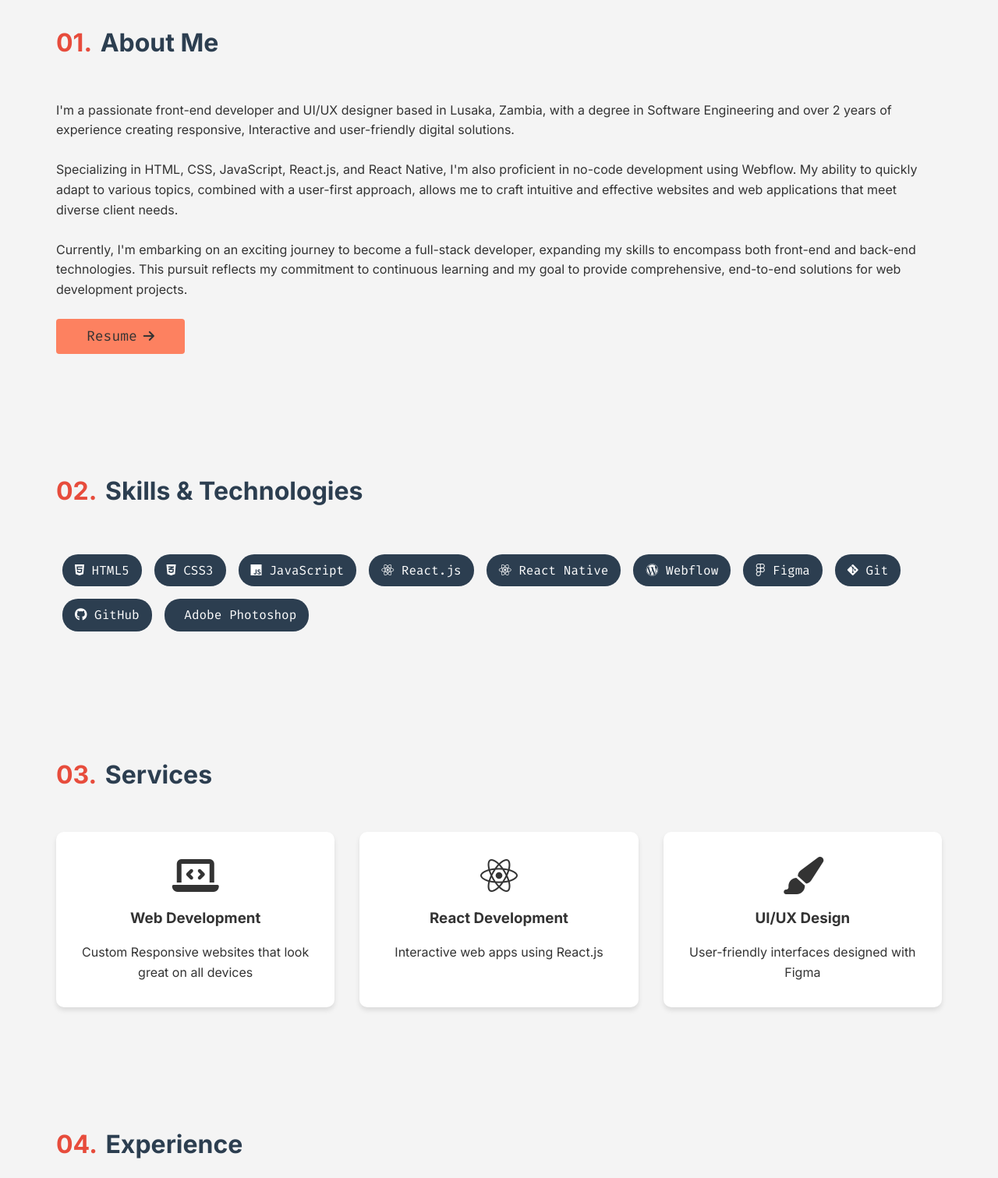
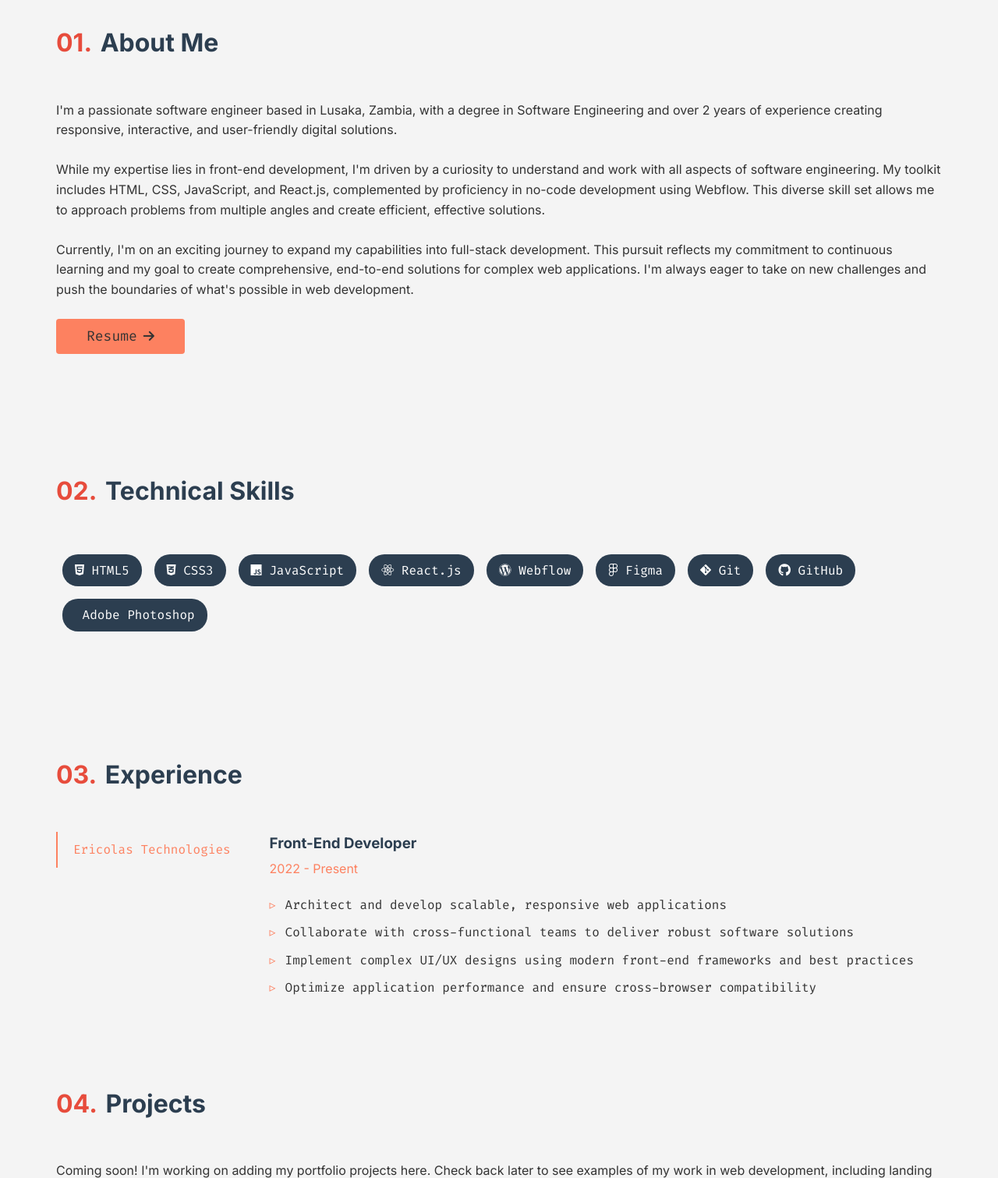
Before and after one commit to Wazanyirenda/Portfolio-website, a plain HTML site: page index.html in a window 1280 px wide. Shown: the part 660-2171 px from the top of the page at 78% size. Drawn offline with nearby package versions, Linux system fonts and the light colour scheme; some icons are missing.

Commit message:
improved content

```diff
--- a/index.html
+++ b/index.html
@@ -35,31 +35,31 @@
         <section id="home">
             <p class="intro-text">Hi, my name is</p>
             <h1 class="name">Wazama.</h1>
-            <h2 class="role-title">I build things for the web.</h2>
-            <p class="description">I design and develop eye-catching, visually appealing landing pages and websites for businesses.</p>
+            <h2 class="role-title"></h2>
+            <p class="description">Transforming caffeine into code and pixels into experiences. I craft digital solutions that are not just functional, but unforgettable.</p>
             <button class="home-btn"><a href="#contact">Contact Me <i class="fas fa-arrow-right"></i></a></button>
         </section>
 
         <section id="about">
             <h2><span class="section-number">01.</span> About Me</h2>
-            <p>I'm a passionate front-end developer and UI/UX designer based in Lusaka, Zambia, with a degree in Software Engineering and over 2 years of experience creating responsive, Interactive and user-friendly digital solutions.
+                <p>I'm a passionate software engineer based in Lusaka, Zambia, with a degree in Software Engineering and over 2 years of experience creating responsive, interactive, and user-friendly digital solutions.
 
-            <br><br> Specializing in HTML, CSS, JavaScript, React.js, and React Native, I'm also proficient in no-code development using Webflow. My ability to quickly adapt to various topics, combined with a user-first approach, allows me to craft intuitive and effective websites and web applications that meet diverse client needs.</p>
-            <br>
-            <p>Currently, I'm embarking on an exciting journey to become a full-stack developer, expanding my skills to encompass both front-end and back-end technologies. This pursuit reflects my commitment to continuous learning and my goal to provide comprehensive, end-to-end solutions for web development projects.</p>
-            <button class="home-btn">
+                <br><br>While my expertise lies in front-end development, I'm driven by a curiosity to understand and work with all aspects of software engineering. My toolkit includes HTML, CSS, JavaScript, and React.js, complemented by proficiency in no-code development using Webflow. This diverse skill set allows me to approach problems from multiple angles and create efficient, effective solutions.</p>
+                <br>
+                <p>Currently, I'm on an exciting journey to expand my capabilities into full-stack development. This pursuit reflects my commitment to continuous learning and my goal to create comprehensive, end-to-end solutions for complex web applications. I'm always eager to take on new challenges and push the boundaries of what's possible in web development.</p>
+
+                <button class="home-btn">
                 <a href="/resume.pdf" download="Wazama_Resume.pdf">Resume <i class="fas fa-arrow-right"></i></a>
             </button>
         </section>
 
         <section id="skills">
-            <h2><span class="section-number">02.</span> Skills & Technologies</h2>
+            <h2><span class="section-number">02.</span> Technical Skills</h2>
             <ul>
                 <li><i class="fab fa-html5"></i> HTML5</li>
                 <li><i class="fab fa-css3-alt"></i> CSS3</li>
                 <li><i class="fab fa-js"></i> JavaScript</li>
                 <li><i class="fab fa-react"></i> React.js</li>
-                <li><i class="fab fa-react"></i> React Native</li>
                 <li><i class="fab fa-wordpress"></i> Webflow</li>
                 <li><i class="fab fa-figma"></i> Figma</li>
                 <li><i class="fab fa-git-alt"></i> Git</li>
@@ -68,7 +68,7 @@
             </ul>
         </section>
 
-        <section id="services">
+        <!-- <section id="services">
             <h2><span class="section-number">03.</span> Services</h2>
             <div class="services-grid">
                 <div class="service-item">
@@ -76,11 +76,7 @@
                     <h3>Web Development</h3>
                     <p>Custom Responsive websites that look great on all devices</p>
                 </div>
-                <!-- <div class="service-item">
-                    <i class="fas fa-mobile-alt"></i>
-                    <h3>Responsive Design</h3>
-                    <p>Websites that look great on all devices</p>
-                </div> -->
+
                 <div class="service-item">
                     <i class="fab fa-react"></i>
                     <h3>React Development</h3>
@@ -92,13 +88,11 @@
                     <p>User-friendly interfaces designed with Figma</p>
                 </div>
             </div>
-        </section>
-
-
+        </section> -->
 
 
         <section id="experience">
-            <h2><span class="section-number">04.</span> Experience</h2>
+            <h2><span class="section-number">03.</span> Experience</h2>
             <div class="experience-container">
                 <div class="company-list">
                     <ul class="name-list">
@@ -109,9 +103,10 @@
                     <h3>Front-End Developer</h3>
                     <p class="job-duration">2022 - Present</p>
                     <ul>
-                        <li>Develop responsive websites and web applications</li>
-                        <li>Collaborate with design and back-end teams</li>
-                        <li>Implement UI/UX designs using modern front-end technologies</li>
+                        <li>Architect and develop scalable, responsive web applications</li>
+                        <li>Collaborate with cross-functional teams to deliver robust software solutions</li>
+                        <li>Implement complex UI/UX designs using modern front-end frameworks and best practices</li>
+                        <li>Optimize application performance and ensure cross-browser compatibility</li>
                     </ul>
                 </div>
             </div>
@@ -119,12 +114,12 @@
 
 
         <section id="projects">
-            <h2><span class="section-number">05.</span> Projects</h2>
+            <h2><span class="section-number">04.</span> Projects</h2>
             <p>Coming soon! I'm working on adding my portfolio projects here. Check back later to see examples of my work in web development, including landing pages, portfolio sites, and business websites.</p>
         </section>
 
         <section id="contact">
-            <h2><span class="section-number">06.</span> Contact Me</h2>
+            <h2><span class="section-number">05.</span> Contact Me</h2>
             <form id="contact-form">
                 <!-- <label for="name">Name:</label> -->
                 <input type="text" id="name" name="name" placeholder="Full Name" required>
--- a/script.js
+++ b/script.js
@@ -48,7 +48,7 @@ document.addEventListener('DOMContentLoaded', function() {
 
     // Typing effect object for
     const roleTitle = document.querySelector('.role-title');
-    const roles = ['Web Designer','Web Developer'];
+    const roles = ['Software Engineer','Front-End Developer'];
     let roleIndex = 0;
     let charIndex = 0;
     let isDeleting = false;
--- a/styles.css
+++ b/styles.css
@@ -211,7 +211,7 @@ h2 {
 }
 
 
-
+/*
 
 .services-grid {
     display: grid;
@@ -244,7 +244,7 @@ h2 {
 
 .service-item h3 {
     margin-bottom: 1rem;
-}
+} */
 
 
 
```
